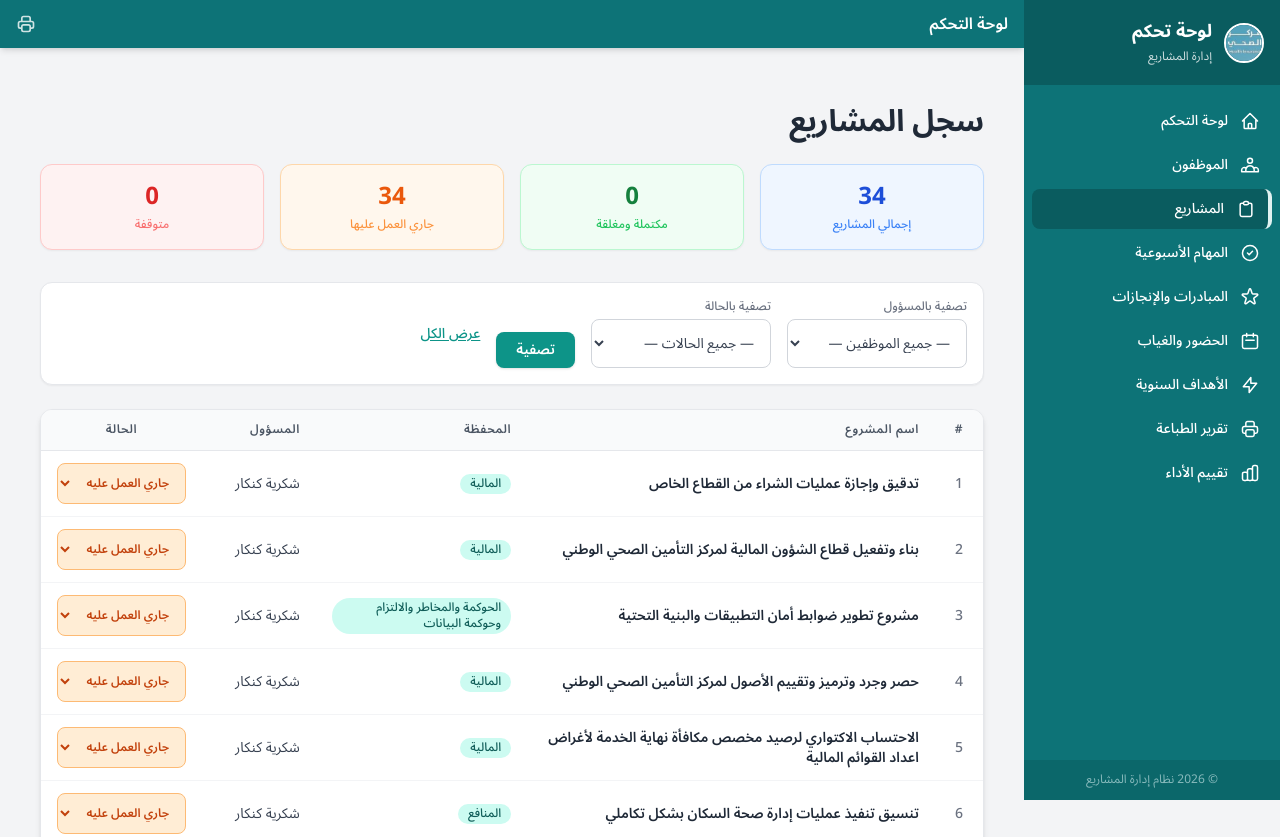
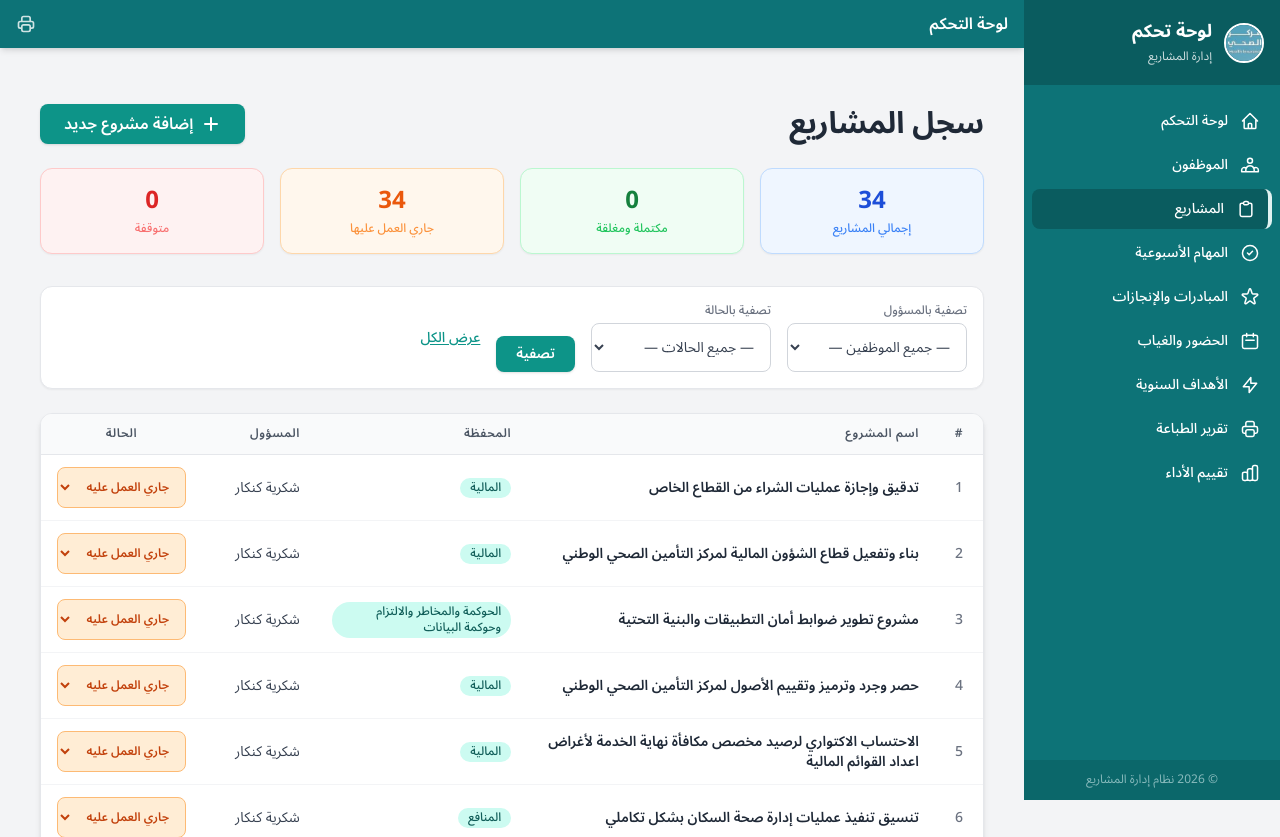
Before and after one commit to jwaheralameer77-oss/pmo-dashboard-SA, a Flask app: page /projects in a window 1280 px wide. Shown: the top 837 px of the page. Run offline with Flask 3, Linux system fonts and the light colour scheme; a user stored in the database is signed in; some libraries are stand-ins or nearby versions.

Commit message:
Add new project feature and make weekly tasks read-only

```diff
--- a/app.py
+++ b/app.py
@@ -182,6 +182,23 @@ def update_project_status(proj_id):
     proj.status = request.form.get('status', proj.status)
     db.session.commit()
     return jsonify({'ok': True})
+
+@app.route('/projects/add', methods=['POST'])
+@login_required
+def add_project():
+    name = request.form.get('name', '').strip()
+    employee_id = request.form.get('employee_id', type=int)
+    portfolio_id = request.form.get('portfolio_id', type=int)
+
+    if not name:
+        flash('يرجى إدخال اسم المشروع', 'error')
+        return redirect(url_for('projects_page'))
+
+    proj = Project(name=name, employee_id=employee_id, portfolio_id=portfolio_id, status='جاري العمل عليه')
+    db.session.add(proj)
+    db.session.commit()
+    flash(f'تم إضافة المشروع {name} بنجاح', 'success')
+    return redirect(url_for('projects_page'))
 
 # ---- WEEKLY TASKS ----
 @app.route('/tasks')
--- a/templates/projects.html
+++ b/templates/projects.html
@@ -5,8 +5,19 @@
 {% block content %}
 <div class="max-w-7xl mx-auto px-4 py-8" dir="rtl">
 
-  <!-- Page Title -->
-  <h1 class="text-3xl font-bold mb-6 text-gray-800">سجل المشاريع</h1>
+  <!-- Page Title & Add Button -->
+  <div class="flex flex-col md:flex-row justify-between items-start md:items-center gap-4 mb-6">
+    <h1 class="text-3xl font-bold text-gray-800">سجل المشاريع</h1>
+
+    <!-- Add Project Button -->
+    <button onclick="document.getElementById('addProjectModal').classList.remove('hidden')"
+      class="bg-teal-600 hover:bg-teal-700 text-white font-semibold px-6 py-2 rounded-lg shadow transition duration-200 flex items-center gap-2">
+      <svg xmlns="http://www.w3.org/2000/svg" class="h-5 w-5" viewBox="0 0 20 20" fill="currentColor">
+        <path fill-rule="evenodd" d="M10 3a1 1 0 011 1v5h5a1 1 0 110 2h-5v5a1 1 0 11-2 0v-5H4a1 1 0 110-2h5V4a1 1 0 011-1z" clip-rule="evenodd" />
+      </svg>
+      إضافة مشروع جديد
+    </button>
+  </div>
 
   <!-- Summary Cards -->
   <div class="grid grid-cols-2 sm:grid-cols-4 gap-4 mb-8">
@@ -195,4 +206,52 @@
     });
   }
 </script>
+
+<!-- Add Project Modal -->
+<div id="addProjectModal" class="hidden fixed inset-0 bg-black bg-opacity-50 z-50 flex items-center justify-center p-4">
+  <div class="bg-white rounded-2xl shadow-xl max-w-md w-full p-6">
+    <div class="flex justify-between items-center mb-4">
+      <h3 class="text-xl font-bold text-gray-800">إضافة مشروع جديد</h3>
+      <button onclick="document.getElementById('addProjectModal').classList.add('hidden')" class="text-gray-400 hover:text-gray-600">
+        <svg xmlns="http://www.w3.org/2000/svg" class="h-6 w-6" fill="none" viewBox="0 0 24 24" stroke="currentColor">
+          <path stroke-linecap="round" stroke-linejoin="round" stroke-width="2" d="M6 18L18 6M6 6l12 12" />
+        </svg>
+      </button>
+    </div>
+
+    <form method="POST" action="/projects/add">
+      <!-- Project Name -->
+      <div class="mb-4">
+        <label class="block text-sm font-medium text-gray-700 mb-1">اسم المشروع *</label>
+        <input type="text" name="name" required
+          class="w-full border border-gray-300 rounded-lg px-3 py-2 focus:outline-none focus:ring-2 focus:ring-teal-500"
+          placeholder="أدخل اسم المشروع">
+      </div>
+
+      <!-- Employee -->
+      <div class="mb-4">
+        <label class="block text-sm font-medium text-gray-700 mb-1">المسؤول</label>
+        <select name="employee_id"
+          class="w-full border border-gray-300 rounded-lg px-3 py-2 focus:outline-none focus:ring-2 focus:ring-teal-500">
+          <option value="">-- اختر المسؤول --</option>
+          {% for employee in employees %}
+          <option value="{{ employee.id }}">{{ employee.name }}</option>
+          {% endfor %}
+        </select>
+      </div>
+
+      <!-- Submit Buttons -->
+      <div class="flex gap-3 mt-6">
+        <button type="submit"
+          class="flex-1 bg-teal-600 hover:bg-teal-700 text-white font-semibold py-2 rounded-lg transition">
+          إضافة المشروع
+        </button>
+        <button type="button" onclick="document.getElementById('addProjectModal').classList.add('hidden')"
+          class="flex-1 bg-gray-200 hover:bg-gray-300 text-gray-700 font-semibold py-2 rounded-lg transition">
+          إلغاء
+        </button>
+      </div>
+    </form>
+  </div>
+</div>
 {% endblock %}
```
Also changed, not shown: templates/weekly_tasks.html (+12 -42 lines).
